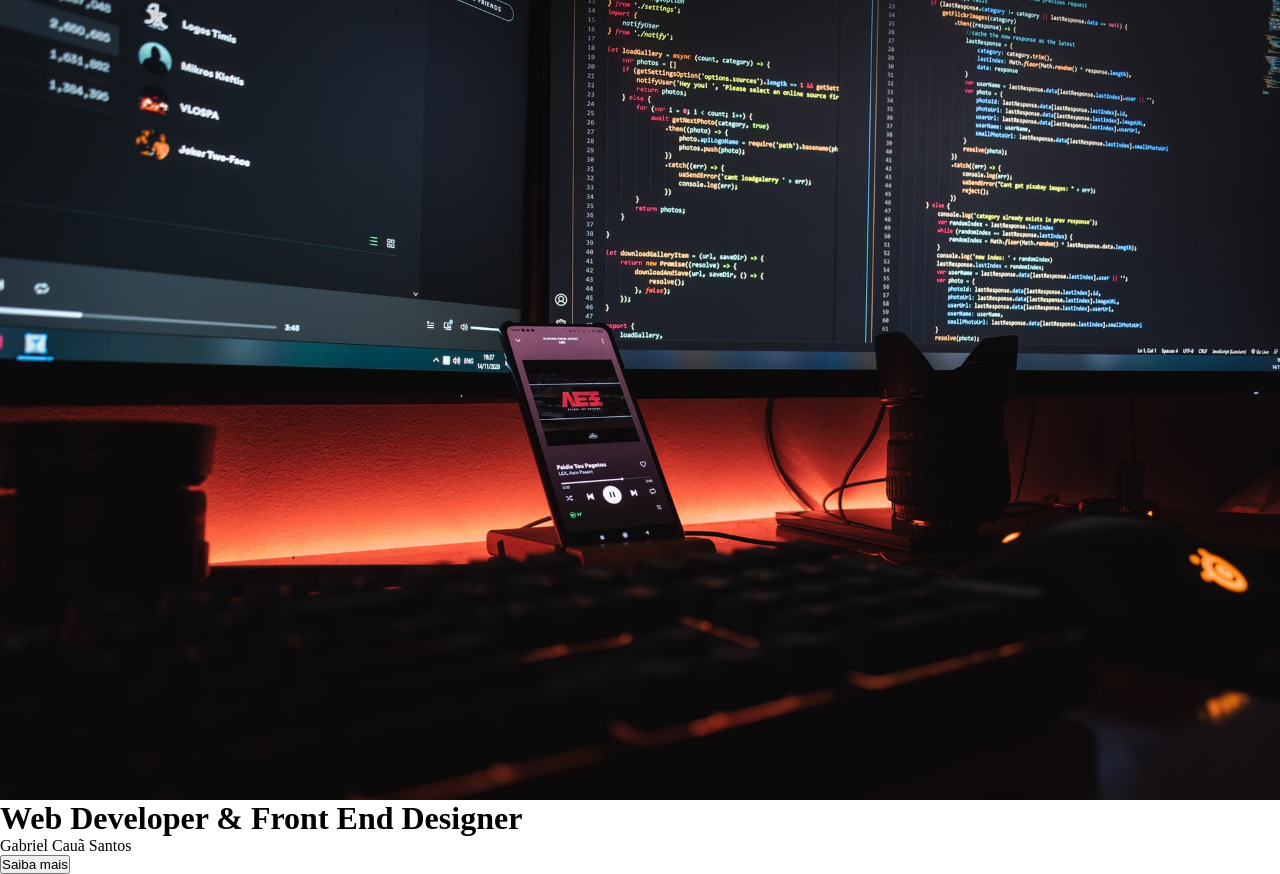
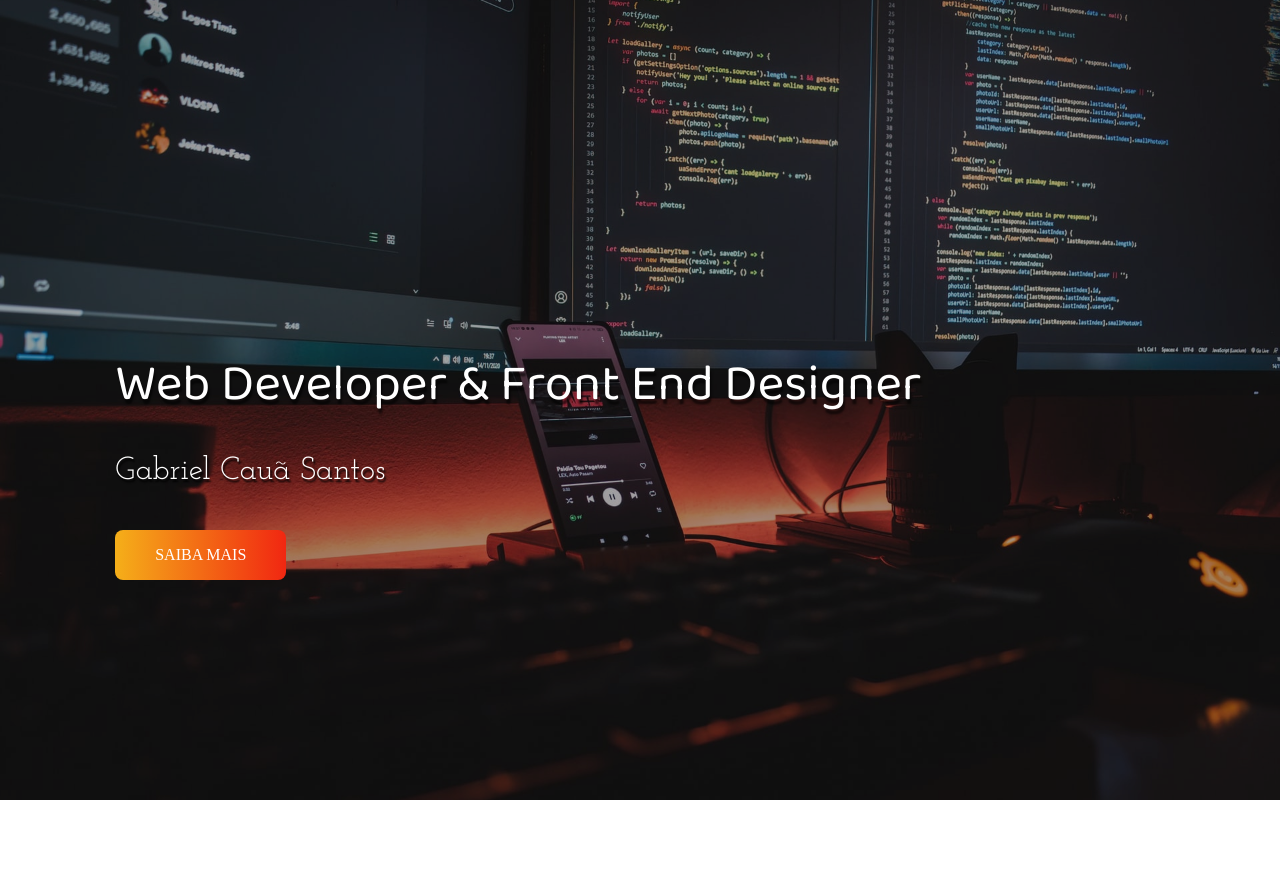
Before and after one commit to gabrielSanovis/portfolio, a plain HTML site: page index.html in a window 1280 px wide. After the commit the page ends 800 px from the top, so only its background shows below. Drawn offline with Linux system fonts and the light colour scheme.

Commit message:
Header (2/3)

```diff
--- a/index.html
+++ b/index.html
@@ -15,12 +15,17 @@
 
     <div class="container">
         <header>
+
             <div class="img-wrapper">
                 <img src="img/backG.jpg" alt="Monitores e códigos">
             </div>
-            <h1>Web Developer & Front End Designer</h1>
-            <p>Gabriel Cauã Santos</p>
-            <button>Saiba mais</button>
+
+            <div class="banner">
+                <h1>Web Developer & Front End Designer</h1>
+                <p>Gabriel Cauã Santos</p>
+                <button>Saiba mais</button>
+            </div>
+
         </header>
     </div>
 
--- a/style.css
+++ b/style.css
@@ -10,14 +10,63 @@
 header{
     width: 100%;
     height: 100vh;
+    overflow: hidden;
+    position: relative;
 }
 
 .img-wrapper{
     width: 100%;
     height: 100%;
+    overflow: hidden;
+    background-color: rgba(0, 0, 0, 0.9);
 }
 
 .img-wrapper img{
     width: 100%;
     height: 100%;
+    object-fit: cover;
+    opacity: 0.6;
 }
+
+.banner{
+    position: absolute;
+    top: 45%;
+    left: 9%;
+}
+
+.banner h1{
+    color: #ffffff;
+    font-size: 3.2rem;
+    font-family: "Baloo Da 2", serif;
+    font-weight: 400;
+    text-shadow: .1rem .3rem 2px rgba(0, 0, 0, .6);
+    line-height: 3.3rem;
+    margin-bottom: 2rem;
+}
+
+.banner p{
+    color: #ffffff;
+    font-size: 2rem;
+    font-family: "Josefin Slab", serif;
+    text-shadow: .1rem .2rem 2px rgba(0, 0, 0);
+    line-height: 3.3rem;
+    margin-bottom: 2rem;
+}
+
+.banner button{
+    font-family: "Muli", serif;
+    color: #fff;
+    font-size: 1rem;
+    text-transform: uppercase;
+    background: #f12711;  /* fallback for old browsers */
+    background: -webkit-linear-gradient(to right, #f5af19, #f12711);  /* Chrome 10-25, Safari 5.1-6 */
+    background: linear-gradient(to right, #f5af19, #f12711); /* W3C, IE 10+/ Edge, Firefox 16+, Chrome 26+, Opera 12+, Safari 7+ */
+    padding: 1rem 2.5rem;
+    border: none;
+    border-radius: 8px;
+    cursor: pointer;
+}
+
+.banner button:hover{
+    padding: 1.1rem 2.6rem;
+}
```
